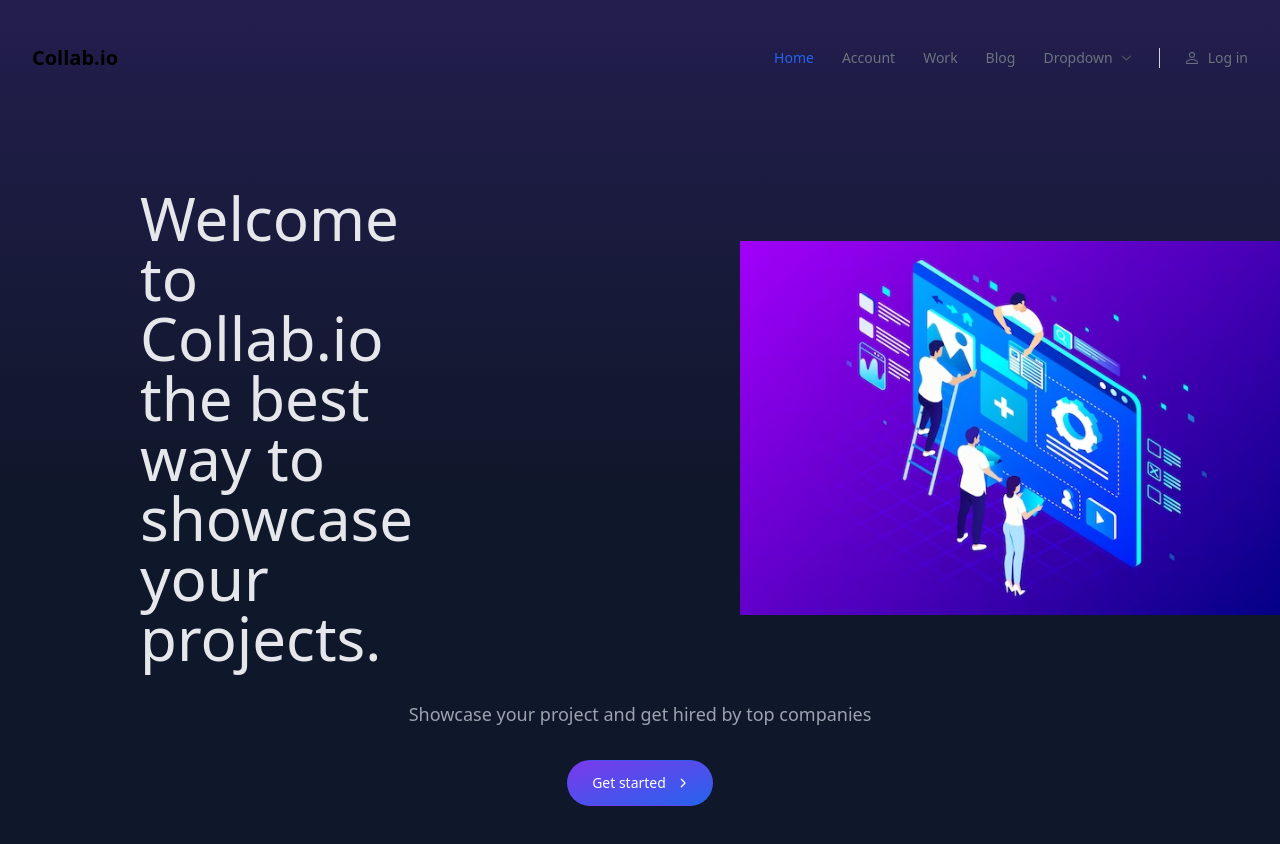
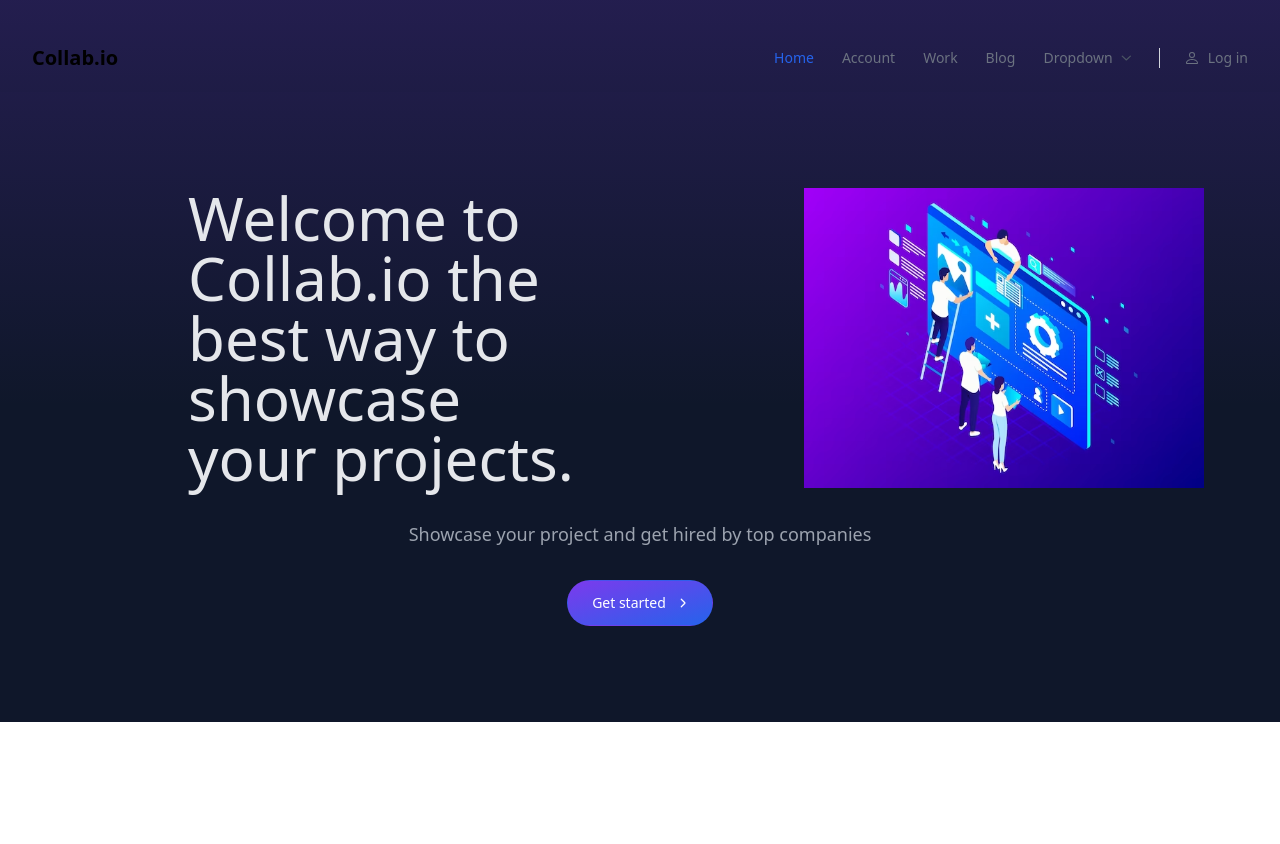
Before and after one commit to nikhilbhatia08/collab.io, a React (Create React App) app: page / in a window 1280 px wide. Shown: the top 844 px of the page. After the commit the page ends 800 px from the top, so only its background shows below. Built offline with nearby package versions, Linux system fonts and the light colour scheme.

Commit message:
changes in home

```diff
--- a/src/components/Home.jsx
+++ b/src/components/Home.jsx
@@ -7,12 +7,12 @@ function Home() {
 <div class="bg-slate-900">
   <div class="bg-gradient-to-b from-violet-600/[.15] via-transparent">
     <div class="max-w-[85rem] mx-11 px-4 sm:px-4 lg:px-8 py-24 space-y-8">
-      <div class="ml-16 max-w-2xl grid md:grid-cols-2 xl:gap-20 md:items-center">
-        <h1 class="block font-medium text-gray-200 text-4xl sm:text-5xl md:text-6xl lg:text-13xl">
+      <div class="ml-28 max-w-5xl flex flex-row">
+        <h1 class="font-medium basis-1/2 text-gray-200 text-4xl sm:text-5xl md:text-6xl lg:text-13xl">
           Welcome to Collab.io the best way to showcase your projects.
         </h1>
-        <img className="ml-56 max-w-[35rem]" src={require('../pictures/projects1.jpg.avif')} alt="" />
 
+        <img className="basis-1/4 ml-56 max-w-[25rem] inline-flex justify-center" src={require('../pictures/projects1.jpg.avif')} alt="" />
       </div>
 
       <div class="max-w-3xl text-center mx-auto">
```
